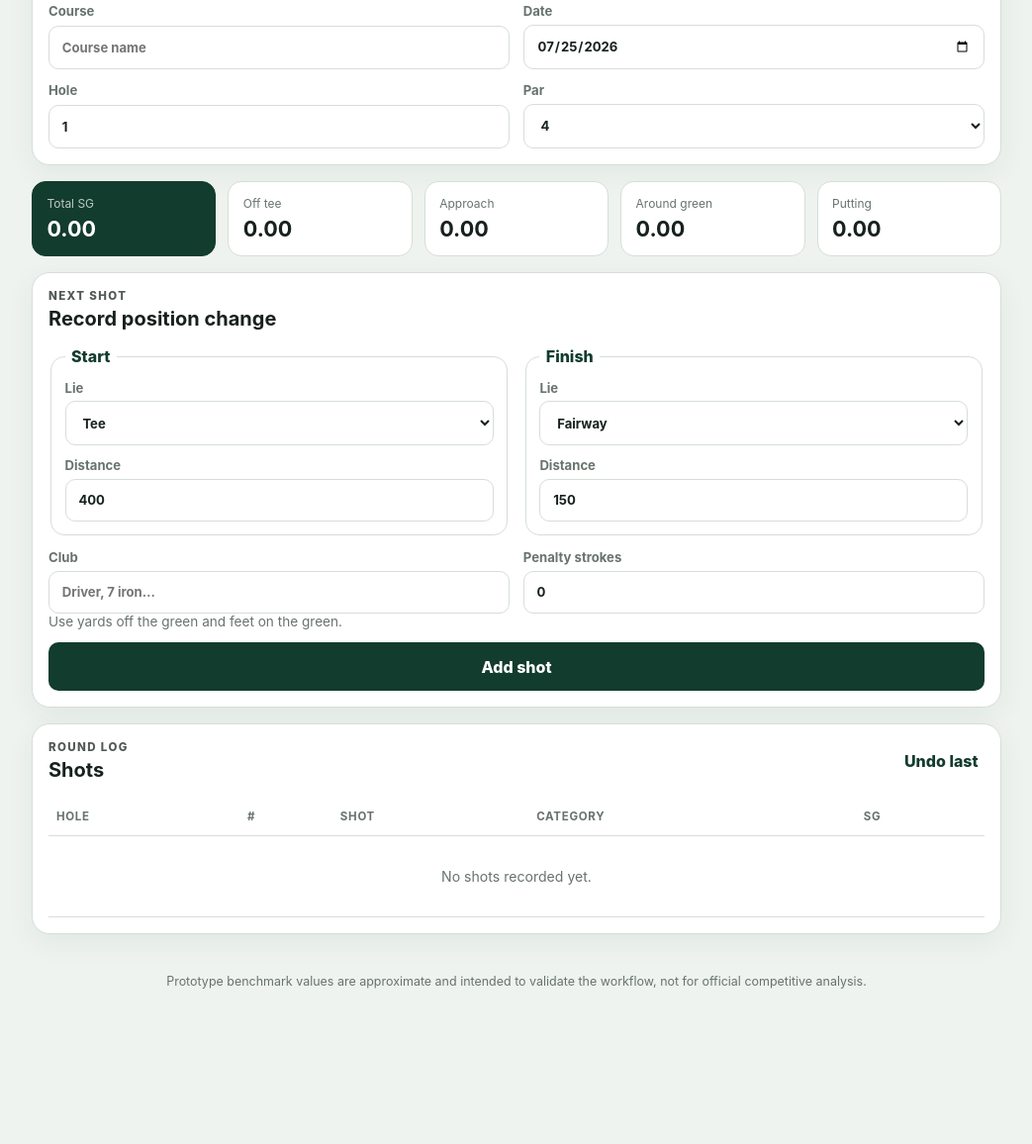
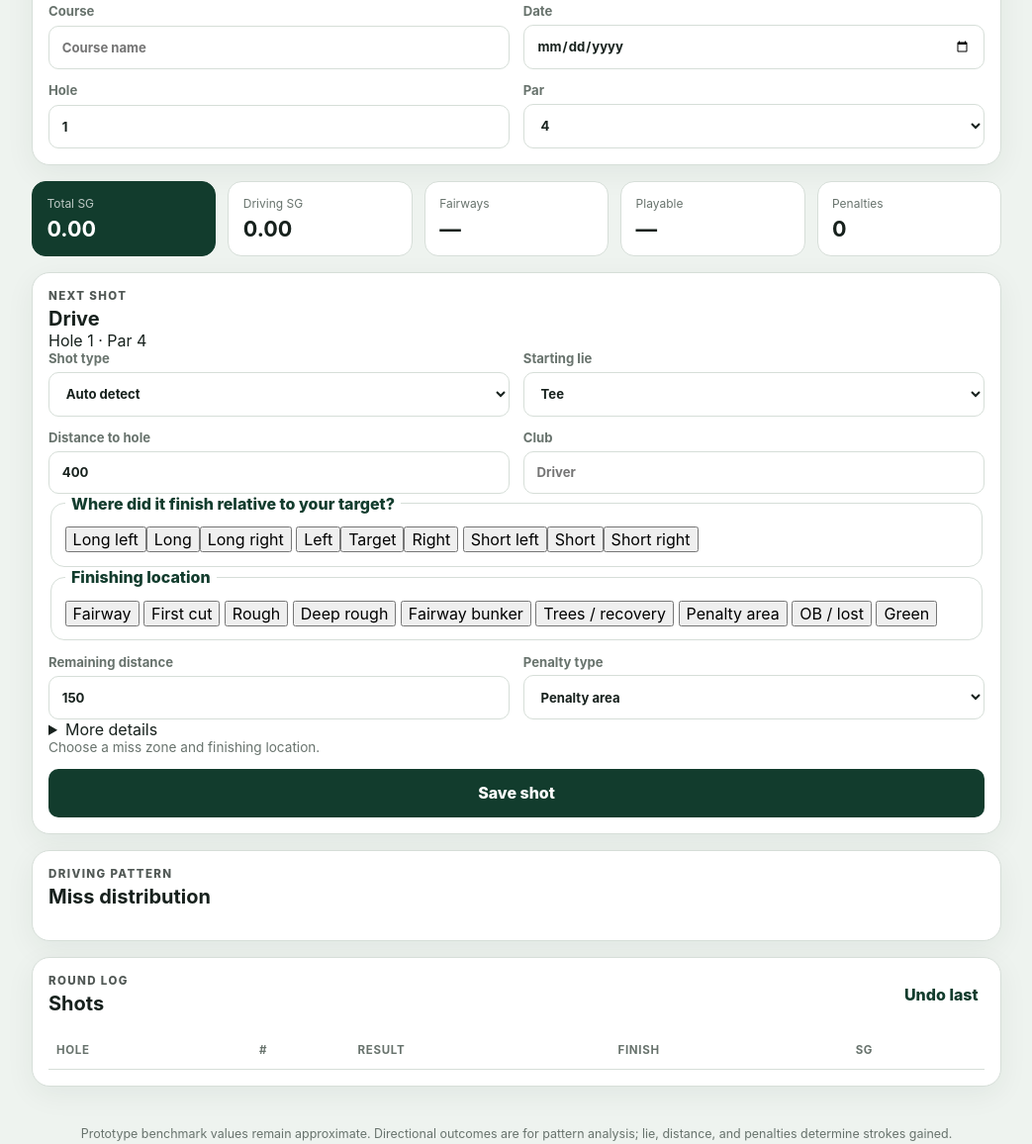
Before and after one commit to mixxen/golf-strokes-gained, a plain HTML site: page index.html in a window 1280 px wide. Shown: the part 185-1341 px from the top of the page at 99% size, without its empty margins (118-1161 px from the left). Before the commit the page ends 1216 px from the top, so only its background shows below. Drawn offline with Linux system fonts and the light colour scheme.

Commit message:
feat: add drive capture workflow

```diff
--- a/index.html
+++ b/index.html
@@ -9,139 +9,99 @@
 </head>
 <body>
   <header class="app-header">
-    <div>
-      <p class="eyebrow">Round analyzer</p>
-      <h1>Golf Strokes Gained</h1>
-    </div>
+    <div><p class="eyebrow">Round analyzer</p><h1>Golf Strokes Gained</h1></div>
     <button id="new-round-button" class="secondary-button" type="button">New round</button>
   </header>
 
   <main>
-    <section class="panel" aria-labelledby="round-heading">
-      <div class="section-heading">
-        <div>
-          <p class="eyebrow">Round</p>
-          <h2 id="round-heading">Setup</h2>
-        </div>
-        <p id="save-status" class="status-text" aria-live="polite">Saved locally</p>
-      </div>
-
+    <section class="panel">
+      <div class="section-heading"><div><p class="eyebrow">Round</p><h2>Setup</h2></div><p id="save-status" class="status-text">Saved locally</p></div>
       <div class="form-grid">
-        <label>Course
-          <input id="course-name" type="text" placeholder="Course name">
-        </label>
-        <label>Date
-          <input id="round-date" type="date">
-        </label>
-        <label>Hole
-          <input id="hole-number" type="number" min="1" max="18" value="1">
-        </label>
-        <label>Par
-          <select id="hole-par">
-            <option value="3">3</option>
-            <option value="4" selected>4</option>
-            <option value="5">5</option>
-          </select>
-        </label>
+        <label>Course<input id="course-name" type="text" placeholder="Course name"></label>
+        <label>Date<input id="round-date" type="date"></label>
+        <label>Hole<input id="hole-number" type="number" min="1" max="18" value="1"></label>
+        <label>Par<select id="hole-par"><option value="3">3</option><option value="4" selected>4</option><option value="5">5</option></select></label>
       </div>
     </section>
 
     <section class="summary-grid" aria-label="Round summary">
-      <article class="metric-card primary-metric">
-        <span>Total SG</span>
-        <strong id="total-sg">0.00</strong>
-      </article>
-      <article class="metric-card"><span>Off tee</span><strong id="sg-off-tee">0.00</strong></article>
-      <article class="metric-card"><span>Approach</span><strong id="sg-approach">0.00</strong></article>
-      <article class="metric-card"><span>Around green</span><strong id="sg-around-green">0.00</strong></article>
-      <article class="metric-card"><span>Putting</span><strong id="sg-putting">0.00</strong></article>
+      <article class="metric-card primary-metric"><span>Total SG</span><strong id="total-sg">0.00</strong></article>
+      <article class="metric-card"><span>Driving SG</span><strong id="sg-off-tee">0.00</strong></article>
+      <article class="metric-card"><span>Fairways</span><strong id="fairway-rate">—</strong></article>
+      <article class="metric-card"><span>Playable</span><strong id="playable-rate">—</strong></article>
+      <article class="metric-card"><span>Penalties</span><strong id="drive-penalties">0</strong></article>
     </section>
 
-    <section class="panel" aria-labelledby="shot-heading">
-      <div class="section-heading">
-        <div>
-          <p class="eyebrow">Next shot</p>
-          <h2 id="shot-heading">Record position change</h2>
-        </div>
+    <section class="panel">
+      <div class="shot-context">
+        <div><p class="eyebrow">Next shot</p><h2 id="shot-title">Drive</h2></div>
+        <div id="shot-context-text" class="context-pill">Hole 1 · Par 4</div>
       </div>
 
       <form id="shot-form">
-        <div class="position-grid">
-          <fieldset>
-            <legend>Start</legend>
-            <label>Lie
-              <select id="start-lie" required>
-                <option value="tee">Tee</option>
-                <option value="fairway">Fairway</option>
-                <option value="rough">Rough</option>
-                <option value="sand">Sand</option>
-                <option value="recovery">Recovery</option>
-                <option value="green">Green</option>
-              </select>
-            </label>
-            <label>Distance
-              <input id="start-distance" type="number" min="0" step="0.1" value="400" required>
-            </label>
-          </fieldset>
-
-          <fieldset>
-            <legend>Finish</legend>
-            <label>Lie
-              <select id="end-lie" required>
-                <option value="fairway">Fairway</option>
-                <option value="rough">Rough</option>
-                <option value="sand">Sand</option>
-                <option value="recovery">Recovery</option>
-                <option value="green">Green</option>
-                <option value="holed">Holed</option>
-              </select>
-            </label>
-            <label>Distance
-              <input id="end-distance" type="number" min="0" step="0.1" value="150" required>
-            </label>
-          </fieldset>
+        <div class="form-grid">
+          <label>Shot type<select id="shot-type"><option value="auto">Auto detect</option><option value="drive">Drive</option><option value="approach">Approach</option></select></label>
+          <label>Starting lie<select id="start-lie"><option value="tee">Tee</option><option value="fairway">Fairway</option><option value="rough">Rough</option><option value="sand">Sand</option><option value="recovery">Recovery</option></select></label>
+          <label>Distance to hole<input id="start-distance" type="number" min="1" step="1" value="400" required></label>
+          <label>Club<input id="club" list="club-options" placeholder="Driver"></label>
+          <datalist id="club-options"><option value="Driver"><option value="3 wood"><option value="5 wood"><option value="Hybrid"><option value="3 iron"><option value="4 iron"></datalist>
         </div>
 
+        <fieldset class="miss-fieldset">
+          <legend>Where did it finish relative to your target?</legend>
+          <div id="miss-grid" class="miss-grid" role="radiogroup" aria-label="Shot result direction">
+            <button type="button" data-zone="long-left">Long left</button><button type="button" data-zone="long">Long</button><button type="button" data-zone="long-right">Long right</button>
+            <button type="button" data-zone="left">Left</button><button type="button" data-zone="target" class="target-zone">Target</button><button type="button" data-zone="right">Right</button>
+            <button type="button" data-zone="short-left">Short left</button><button type="button" data-zone="short">Short</button><button type="button" data-zone="short-right">Short right</button>
+          </div>
+        </fieldset>
+
+        <fieldset>
+          <legend>Finishing location</legend>
+          <div id="finish-location-grid" class="choice-grid">
+            <button type="button" data-location="fairway">Fairway</button>
+            <button type="button" data-location="first-cut">First cut</button>
+            <button type="button" data-location="rough">Rough</button>
+            <button type="button" data-location="deep-rough">Deep rough</button>
+            <button type="button" data-location="fairway-bunker">Fairway bunker</button>
+            <button type="button" data-location="recovery">Trees / recovery</button>
+            <button type="button" data-location="penalty-area">Penalty area</button>
+            <button type="button" data-location="out-of-bounds">OB / lost</button>
+            <button type="button" data-location="green">Green</button>
+          </div>
+        </fieldset>
+
         <div class="form-grid compact-grid">
-          <label>Club
-            <input id="club" type="text" placeholder="Driver, 7 iron…">
-          </label>
-          <label>Penalty strokes
-            <input id="penalty-strokes" type="number" min="0" max="2" value="0">
-          </label>
+          <label>Remaining distance<input id="end-distance" type="number" min="0" step="1" value="150" required></label>
+          <label id="penalty-type-label" class="hidden">Penalty type<select id="penalty-type"><option value="penalty-area">Penalty area</option><option value="out-of-bounds">Out of bounds / lost ball</option><option value="unplayable">Unplayable</option></select></label>
         </div>
 
-        <p class="helper-text">Use yards off the green and feet on the green.</p>
-        <button class="primary-button" type="submit">Add shot</button>
+        <details>
+          <summary>More details</summary>
+          <div class="form-grid details-grid">
+            <label>Intended shape<select id="intended-shape"><option value="">Not recorded</option><option>Straight</option><option>Draw</option><option>Fade</option></select></label>
+            <label>Contact<select id="contact"><option value="">Not recorded</option><option>Solid</option><option>Heel</option><option>Toe</option><option>Thin</option><option>Heavy</option><option>Topped</option></select></label>
+            <label class="full-width">Notes<input id="notes" type="text" placeholder="Wind, lie, decision..."></label>
+          </div>
+        </details>
+
+        <p id="form-message" class="helper-text" aria-live="polite">Choose a miss zone and finishing location.</p>
+        <button class="primary-button" type="submit">Save shot</button>
       </form>
     </section>
 
-    <section class="panel" aria-labelledby="history-heading">
-      <div class="section-heading">
-        <div>
-          <p class="eyebrow">Round log</p>
-          <h2 id="history-heading">Shots</h2>
-        </div>
-        <button id="undo-button" class="text-button" type="button">Undo last</button>
-      </div>
+    <section class="panel">
+      <div class="section-heading"><div><p class="eyebrow">Driving pattern</p><h2>Miss distribution</h2></div></div>
+      <div id="miss-summary" class="miss-summary"></div>
+    </section>
 
-      <div class="table-wrap">
-        <table>
-          <thead>
-            <tr><th>Hole</th><th>#</th><th>Shot</th><th>Category</th><th>SG</th></tr>
-          </thead>
-          <tbody id="shot-list">
-            <tr class="empty-row"><td colspan="5">No shots recorded yet.</td></tr>
-          </tbody>
-        </table>
-      </div>
+    <section class="panel">
+      <div class="section-heading"><div><p class="eyebrow">Round log</p><h2>Shots</h2></div><button id="undo-button" class="text-button" type="button">Undo last</button></div>
+      <div class="table-wrap"><table><thead><tr><th>Hole</th><th>#</th><th>Result</th><th>Finish</th><th>SG</th></tr></thead><tbody id="shot-list"></tbody></table></div>
     </section>
   </main>
 
-  <footer>
-    Prototype benchmark values are approximate and intended to validate the workflow, not for official competitive analysis.
-  </footer>
-
-  <script src="app.js"></script>
+  <footer>Prototype benchmark values remain approximate. Directional outcomes are for pattern analysis; lie, distance, and penalties determine strokes gained.</footer>
+  <script type="module" src="js/app.js"></script>
 </body>
 </html>
```
